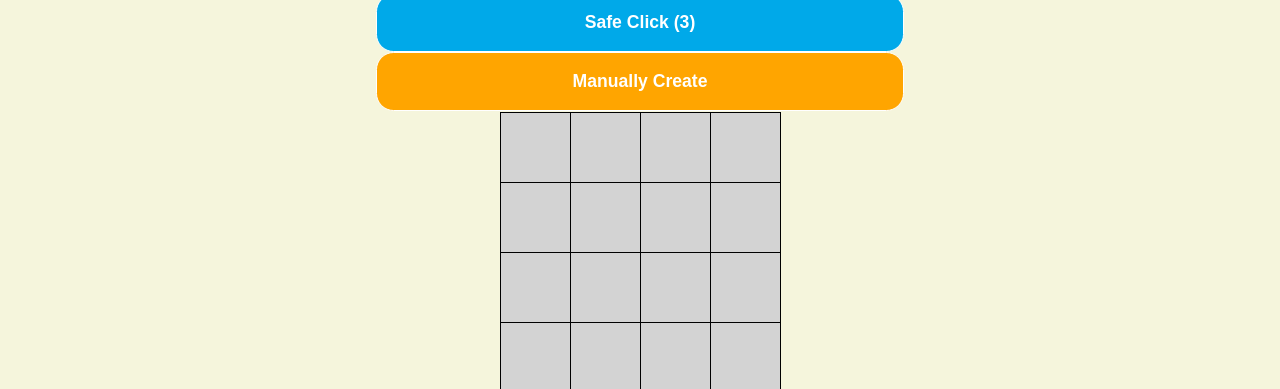
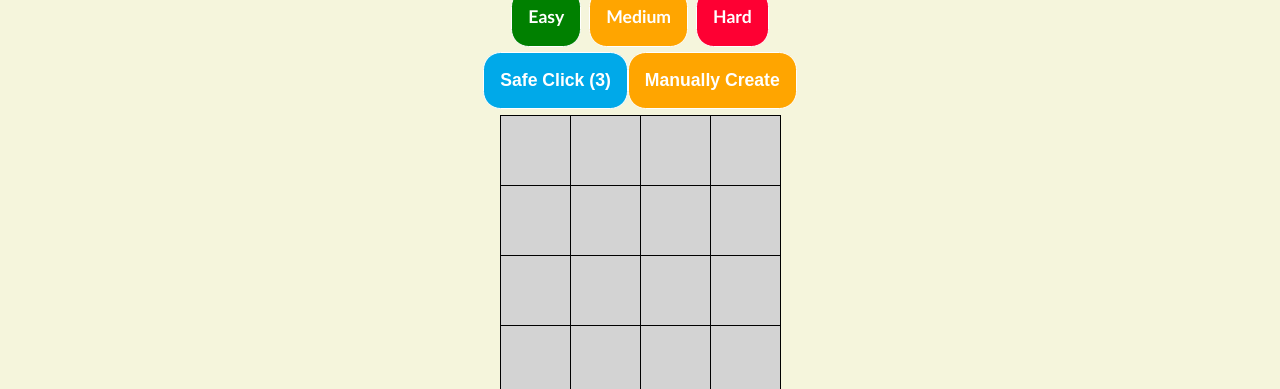
Before and after one commit to LidorLevi123/proj-minesweeper-v2, a plain HTML site: page index.html in a window 1280 px wide. Shown: the part 294-683 px from the top of the page. Drawn offline with Linux system fonts and the light colour scheme.

Commit message:
add levels support

```diff
--- a/css/style.css
+++ b/css/style.css
@@ -43,6 +43,7 @@ h1 {
 
 .game-container {
     display: grid;
+    gap: 5px;
     justify-content: center;
     font-size: 2.5rem;
 }
@@ -123,6 +124,29 @@ h1 {
     box-shadow: inset 0 0 5px 1px #eb1642;
 }
 
+.levels-list {
+    display: flex;
+    gap: 0.5rem;
+    justify-content: center;
+}
+
+.levels-list >*:nth-child(1) {
+    background: green;
+}
+
+.levels-list >*:nth-child(2) {
+    background: orange;
+}
+
+.levels-list >*:nth-child(3) {
+    background: #fe0033;
+}
+
+.actions {
+    display: flex;
+    justify-content: center;
+}
+
 .selected {
     box-shadow: inset 0 0 10px 5px #fe0033;
 }
--- a/index.html
+++ b/index.html
@@ -28,8 +28,16 @@
             <div class="timer"></div>
         </div>
 
-        <button class="btn btn-safe" onclick="onSafeClick()">Safe Click (<span></span>)</button>
-        <button class="btn btn-manual" onclick="onManualMode()">Manually Create</button>
+        <ul class="levels-list">
+            <li class="btn" onclick="onChangeLevel(1)">Easy</li>
+            <li class="btn" onclick="onChangeLevel(2)">Medium</li>
+            <li class="btn" onclick="onChangeLevel(3)">Hard</li>
+        </ul>
+
+        <div class="actions">
+            <button class="btn btn-safe" onclick="onSafeClick()">Safe Click (<span></span>)</button>
+            <button class="btn btn-manual" onclick="onManualMode()">Manually Create</button>
+        </div>
 
         <table>
             <tbody class="board" onmousedown="renderSmiley(SMILEY_DANGER)" onmouseup="renderSmiley(SMILEY_NORMAL)">
--- a/js/main.js
+++ b/js/main.js
@@ -148,6 +148,14 @@ function onCellClicked(elCell) {
     renderBoard()
 }
 
+function onChangeLevel(diff) {
+    stopTimer()
+    setLevel(diff)
+    buildBoard()
+    createGame()
+    renderGame()
+}
+
 function onSelectHint(elHint) {
     if (elHint.classList.contains('selected')) {
         gGame.isHintUsed = false
@@ -187,13 +195,14 @@ function onManualMode() {
     const elBoard = document.querySelector('.board')
     elBoard.classList.add('manual')
 
+    stopTimer()
     createGame()
     gGame.isManualMode = true
     gLevel.MINES = mineCount
 
-    stopTimer()
     buildBoard()
     renderMarkedMines()
+    renderSafeClicks()
     renderBoard()
 }
 
```
